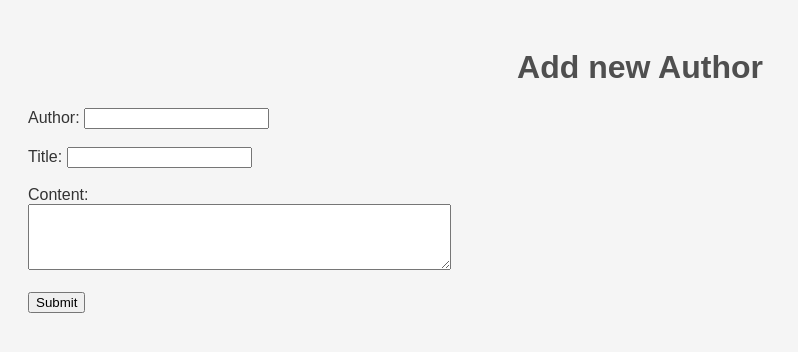
After one commit to anaqc/master_blog, a Flask app: page /add in a window 1280 px wide. The commit adds this page. Shown: the top 352 px of the page, without its empty margins (0-798 px from the left). Run offline with Flask 3, Linux system fonts and the light colour scheme.

Commit message:
create add.html

```diff
--- a/app.py
+++ b/app.py
@@ -1,4 +1,4 @@
-from flask import Flask, render_template
+from flask import Flask, render_template, request, redirect, url_for
 import json
 
 
@@ -14,9 +14,36 @@ app = Flask(__name__)
 @app.route('/')
 def index():
     # add code here to fetch the job posts from a file
+
+    blog_posts = read_data()
+    return render_template('index.html', posts=blog_posts)
+
+
+def read_data():
     with open('data/data.json', 'r') as f:
-        blog_posts = json.load(f)
-    return render_template('index.html', posts=blog_posts)
+        data = json.load(f)
+    if data == "" or  data == None:
+        return []
+    return data
+
+def write_date(data):
+    with open('data/data.json', 'w') as f:
+        json.dump(data, f, indent=2)
+
+@app.route('/add', methods=['GET', 'POST'])
+def add():
+    data = read_data()
+    if request.method == 'POST':
+        new_author = {
+            "id" : len(read_data()),
+            "author" : request.form.get("author"),
+            "title" : request.form.get("title"),
+            "content" : request.form.get("content")
+        }
+        data.append(new_author)
+        write_date(data)
+        return redirect(url_for('index'))
+    return render_template('add.html')
 
 
 if __name__ == '__main__':
--- a/data/data.json
+++ b/data/data.json
@@ -1,4 +1,20 @@
 [
-    {"id": 1, "author": "John Doe", "title": "First Post", "content": "This is my first post."},
-    {"id": 2, "author": "Jane Doe", "title": "Second Post", "content": "This is another post."}
+  {
+    "id": 0,
+    "author": "Dan Brown",
+    "title": "Origins",
+    "content": "Robert Langdon, Harvard professor of symbology"
+  },
+  {
+    "id": 1,
+    "author": " Kristin Hannah ",
+    "title": "The Women: A Novel",
+    "content": "Women can be heroes. When twenty-year-old nursing student Frances \u201cFrankie\u201d McGrath hears these words, it is a revelation."
+  },
+  {
+    "id": 2,
+    "author": " Kristin Hannah ",
+    "title": "The Nightingale",
+    "content": "France, 1939 - In the quiet village of Carriveau, Vianne Mauriac says goodbye to her husband, Antoine, as he heads for the Front. She doesn't believe that the Nazis will invade France "
+  }
 ]
--- /dev/null
+++ b/templates/add.html
@@ -0,0 +1,25 @@
+<!DOCTYPE html>
+<html lang="en">
+<head>
+    <meta charset="UTF-8">
+    <title>add</title>
+     <link rel="stylesheet" href="{{ url_for('static', filename='style.css') }}">
+</head>
+<body>
+    <h1>Add new Author</h1>
+    <form action='/add' method='POST'>
+        <label for="author">Author:</label>
+        <input type="text" id="author" name="author" required>
+        <br><br>
+        <label for="title">Title:</label>
+        <input type="text" id="title" name="title" required>
+        <br><br>
+        <label for="content">Content:</label>
+        <br>
+        <textarea id="content" name="content" rows="4" cols="50">
+        </textarea>
+        <br><br>
+        <input type="submit" value="Submit">
+    </form>
+</body>
+</html>
--- a/templates/index.html
+++ b/templates/index.html
@@ -15,5 +15,6 @@
         <p>{{ post['content'] }}</p>
     </div>
     {% endfor %}
+    <a href="{{ url_for('add') }}">Add a new Author</a>
 </body>
 </html>
```
